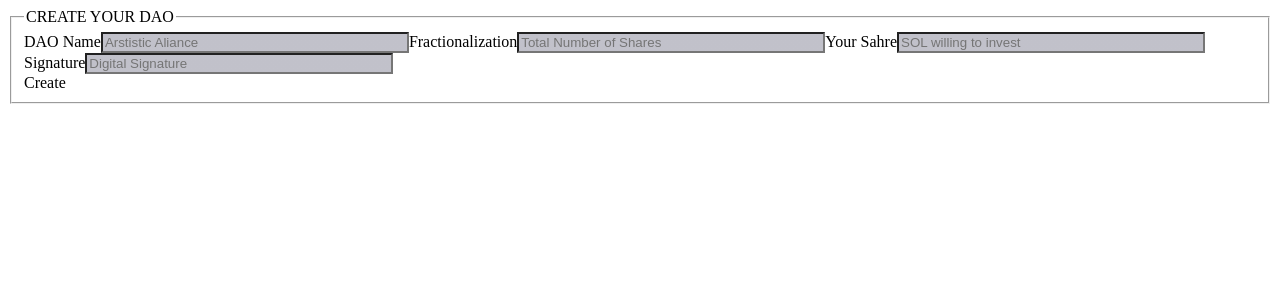
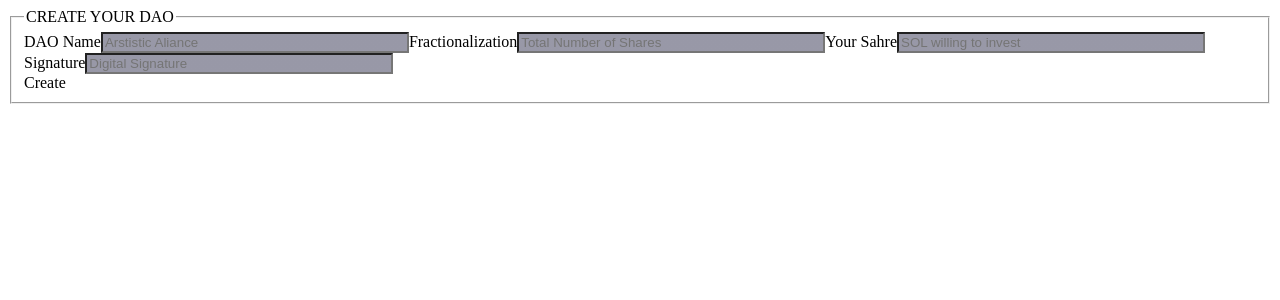
Before and after one commit to charans29/da0-x-nft, a Next.js app: page /DaoForm in a window 1280 px wide. Shown: the top 300 px of the page. Built offline with nearby package versions, Linux system fonts and the light colour scheme.

Commit message:
dev: form look check

```diff
--- a/pages/DaoForm.tsx
+++ b/pages/DaoForm.tsx
@@ -13,36 +13,36 @@ function DaoForm() {
         <fieldset className='flex flex-col space-y-1'>
         <legend className='text-center text-xs mb-1'>CREATE YOUR DAO</legend>
         <label className='items-start font-sans text-xs'>DAO Name</label>
-        <input className='rounded bg-transparent focus:outline-none text-xs py-1 px-1.5 text-white font-thin mb-1'
+        <input className='rounded bg-transparent focus:outline-none text-xs p-1.5 text-white font-thin mb-1'
             style={{
-                backgroundImage: `linear-gradient(180deg, rgba(50, 50, 80, 0.3) 100%, rgba(10,1,1,0.35) 0%)`,
+                backgroundImage: `linear-gradient(180deg, rgba(50, 50, 80, 0.5) 100%, rgba(10,1,1,0.35) 0%)`,
                 width:`300px`
               }}
               placeholder='Arstistic Aliance'
               type='text'
         ></input>
         <label className='items-start font-sans text-xs'>Fractionalization</label>
-        <input className='rounded bg-transparent focus:outline-none text-xs py-1 px-1.5 text-white font-thin mb-1'
+        <input className='rounded bg-transparent focus:outline-none text-xs p-1.5 text-white font-thin mb-1'
             style={{
-                backgroundImage: `linear-gradient(180deg, rgba(50, 50, 80, 0.3) 100%, rgba(10,1,1,0.35) 0%)`,
+                backgroundImage: `linear-gradient(180deg, rgba(50, 50, 80, 0.5) 100%, rgba(10,1,1,0.35) 0%)`,
                 width:`300px`
               }}
               placeholder='Total Number of Shares'
               type='text'
         ></input>
         <label className='items-start font-sans text-xs'>Your Sahre</label>
-        <input className='rounded bg-transparent focus:outline-none text-xs py-1 px-1.5 text-white font-thin'
+        <input className='rounded bg-transparent focus:outline-none text-xs p-1.5 text-white font-thin'
             style={{
-                backgroundImage: `linear-gradient(180deg, rgba(50, 50, 80, 0.3) 100%, rgba(10,1,1,0.35) 0%)`,
+                backgroundImage: `linear-gradient(180deg, rgba(50, 50, 80, 0.5) 100%, rgba(10,1,1,0.35) 0%)`,
                 width:`300px`
               }}
               placeholder='SOL willing to invest'
               type='text'
         ></input>
         <label className='items-start font-sans text-xs'>Signature</label>
-        <input className='rounded bg-transparent focus:outline-none text-xs py-1 px-1.5 text-white font-thin'
+        <input className='rounded bg-transparent focus:outline-none text-xs p-1.5 text-white font-thin'
             style={{
-                backgroundImage: `linear-gradient(180deg, rgba(50, 50, 80, 0.3) 100%, rgba(10,1,1,0.35) 0%)`,
+                backgroundImage: `linear-gradient(180deg, rgba(50, 50, 80, 0.5) 100%, rgba(10,1,1,0.35) 0%)`,
                 width:`300px`
               }}
               placeholder='Digital Signature'
```
